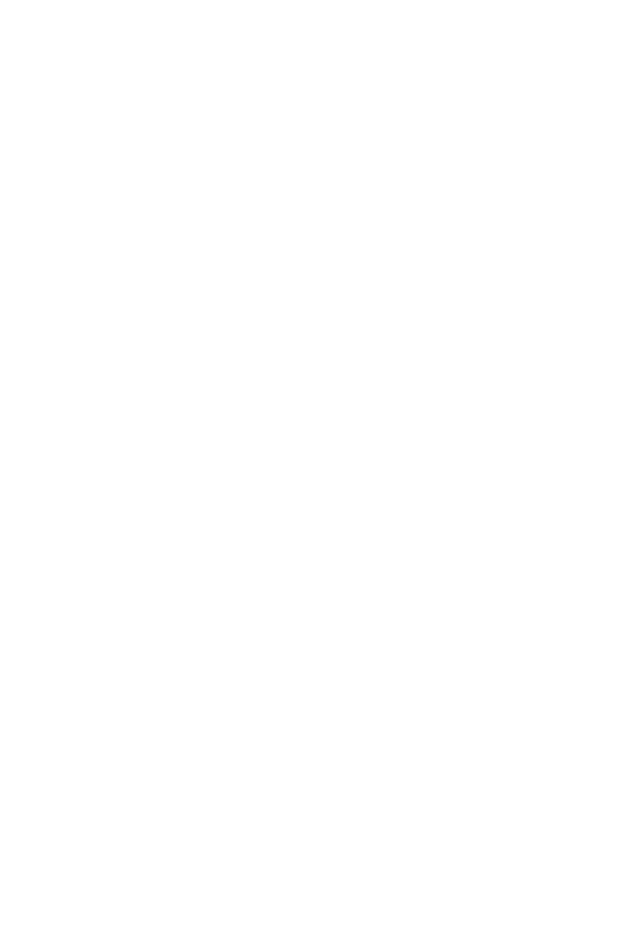
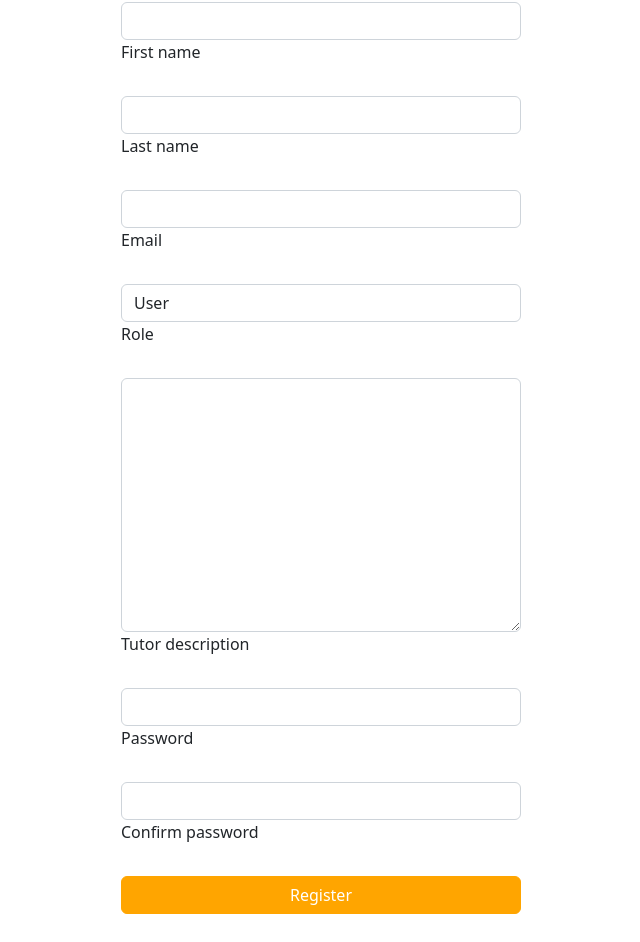
Before and after one commit to pawelFelcyn/tutor_frontend, an Angular app: page /register in a window 1280 px wide. Shown: the part 140-1082 px from the top of the page, without its empty margins (319-959 px from the left). Before the commit the page ends 800 px from the top, so only its background shows below. Built offline with nearby package versions, Linux system fonts and the light colour scheme.

Commit message:
basic registration form

```diff
--- a/src/app/login/login.component.css
+++ b/src/app/login/login.component.css
@@ -4,16 +4,6 @@
     margin-top: 200px;
 }
 
-.btn.btn-primary.btn-block.mb-4{
-    background-color: orange;
-    border-color: orange;
-    width: 100%;
-}
-
-.btn.btn-primary.btn-block.mb-4:hover{
-    background-color: #E68A00;
-}
-
 .errors-div{
     color: red;
     font-size: 12px;
--- a/src/app/register/register.component.css
+++ b/src/app/register/register.component.css
@@ -0,0 +1,8 @@
+.registration-form-container{
+    max-width: 400px;
+    margin: 0 auto;
+}
+
+h2{
+    color: orange;
+}
--- a/src/app/register/register.component.html
+++ b/src/app/register/register.component.html
@@ -1 +1,85 @@
-<p>register works!</p>
+<div class="registration-form-container">
+  <h2 class="text-uppercase text-center mb-5">Create an account</h2>
+
+  <form>
+    <div class="form-outline mb-4">
+      <input
+        type="text"
+        id="firstNameInput"
+        class="form-control"
+      />
+      <label class="form-label" for="firstNameInput">First name</label>
+    </div>
+
+    <div class="form-outline mb-4">
+        <input
+          type="text"
+          id="lastNameInput"
+          class="form-control"
+        />
+        <label class="form-label" for="lastNameInput">Last name</label>
+      </div>
+
+    <div class="form-outline mb-4">
+      <input
+        type="email"
+        id="emailInput"
+        class="form-control"
+      />
+      <label class="form-label" for="emailInput">Email</label>
+    </div>
+
+    <div class="form-outline mb-4">
+        <select
+          type="checkbox"
+          id="roleInput"
+          class="form-control select">
+          <option value="User">User</option>
+          <option value="Tutor">Tutor</option>
+        </select>
+        <label class="form-label" for="roleInput">Role</label>
+      </div>
+
+      <div class="form-outline mb-4">
+        <textarea
+          rows="10"
+          id="descriptionInput"
+          class="form-control"></textarea>
+        <label class="form-label" for="descriptionInput">Tutor description</label>
+      </div>
+
+    <div class="form-outline mb-4">
+      <input
+        type="password"
+        id="passwordInput"
+        class="form-control"
+      />
+      <label class="form-label" for="passwordInput">Password</label>
+    </div>
+
+    <div class="form-outline mb-4">
+      <input
+        type="password"
+        id="confirmPassword"
+        class="form-control"
+      />
+      <label class="form-label" for="confirmPassword"
+        >Confirm password</label
+      >
+    </div>
+
+    <div class="d-flex justify-content-center">
+      <button
+        type="button"
+        class="btn btn-primary btn-block mb-4"
+      >
+        Register
+      </button>
+    </div>
+
+    <p class="text-center">
+      Have already an account?
+      <a routerLink="/signin" ><u>Login here</u></a>
+    </p>
+  </form>
+</div>
--- a/src/styles.css
+++ b/src/styles.css
@@ -1 +1,9 @@
-/* You can add global styles to this file, and also import other style files */
+.btn.btn-primary.btn-block.mb-4{
+    background-color: orange;
+    border-color: orange;
+    width: 100%;
+}
+
+.btn.btn-primary.btn-block.mb-4:hover{
+    background-color: #E68A00;
+}
```
